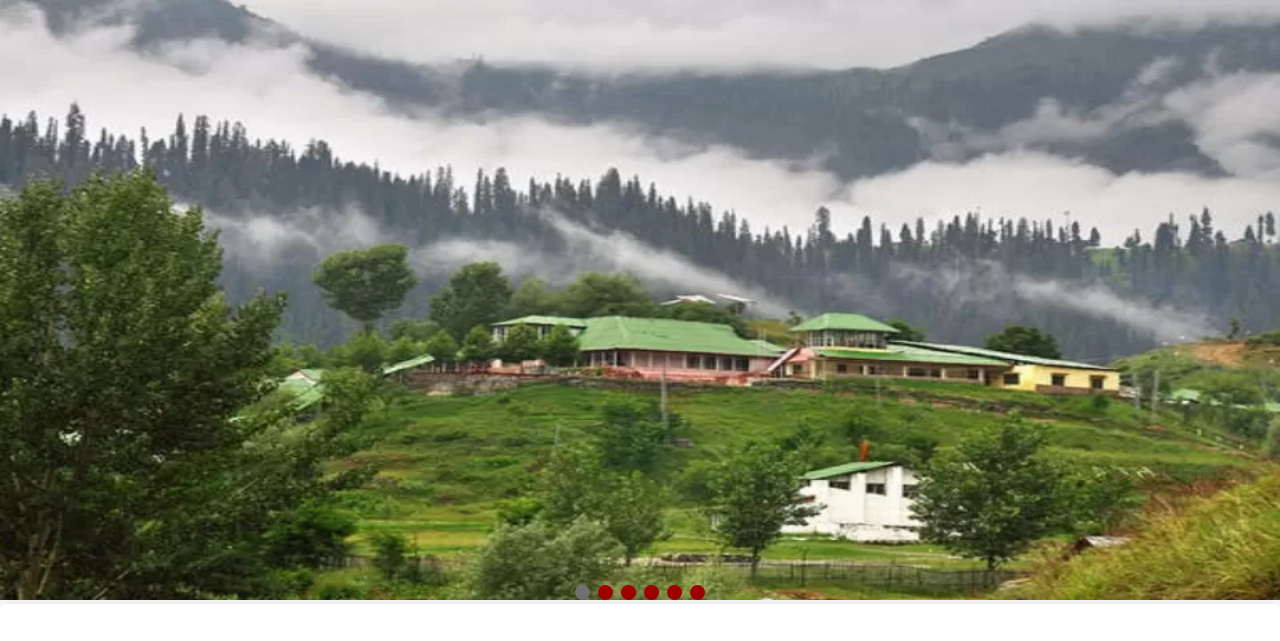
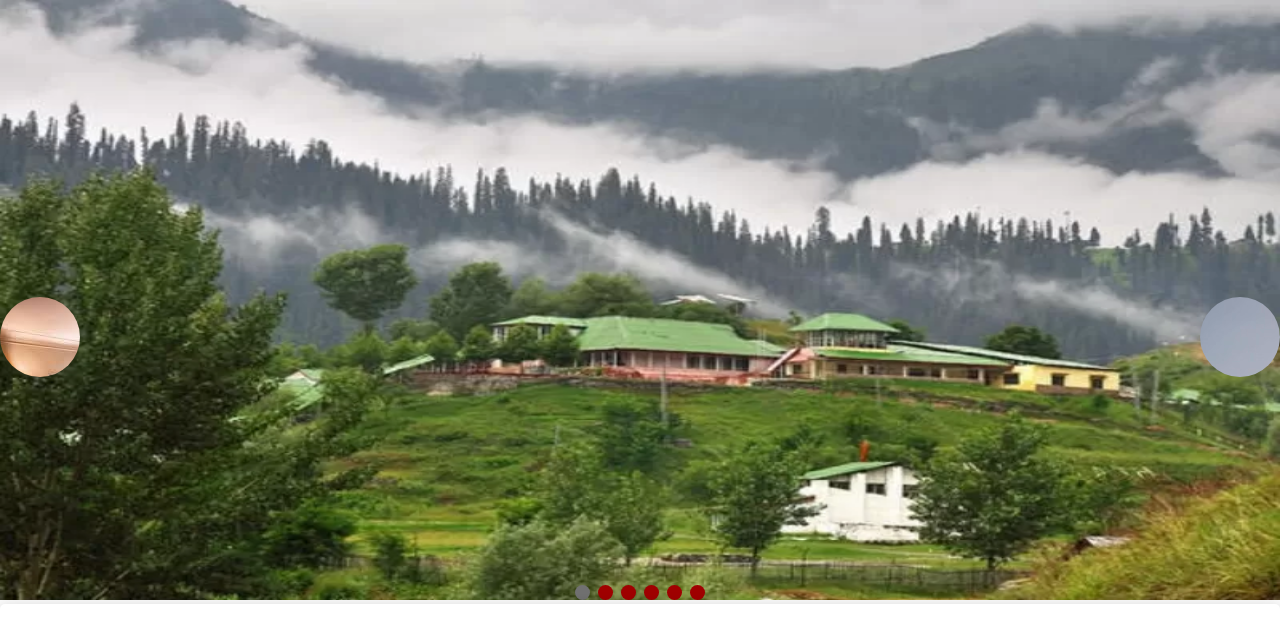
Before and after one commit to saud632/-Tourism-, a plain HTML site: page index.html in a window 1280 px wide. Shown: the part 104-745 px from the top of the page. Drawn offline with Linux system fonts and the light colour scheme; the site is published under a folder, as on GitHub Pages, so addresses that start at the root find nothing.

Commit message:
final update

```diff
--- a/style.css
+++ b/style.css
@@ -122,7 +122,7 @@
 .prev,
 .next {
     cursor: pointer;
-    background-image: url("/assets/images/img2.jpg");
+    background-image: url("assets/images/img2.jpg");
     position: absolute;
     margin-top: 50%;
     width: auto;
@@ -138,7 +138,7 @@
 .next {
     right: 0;
     border-radius: 50%;
-    background-image: url("/assets/images/img3.jpg");
+    background-image: url("assets/images/img3.jpg");
 }
 
 
```
